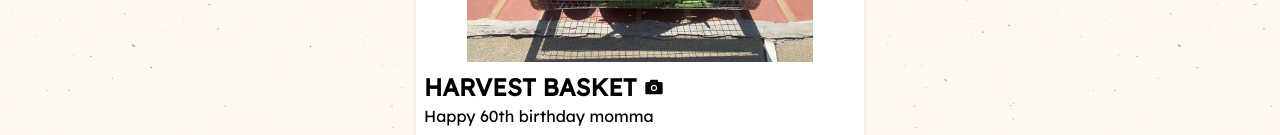
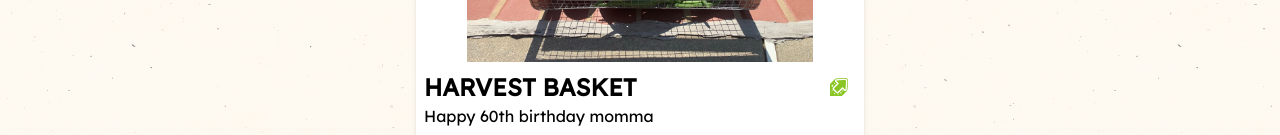
Before and after one commit to delafields/personal-site, a Next.js app: page /IRLprojects in a window 1280 px wide. Shown: the part 2358-2493 px from the top of the page. Built offline with nearby package versions, Linux system fonts and the light colour scheme.

Commit message:
Changed icon library & how they're displayed.

```diff
--- a/components/ProjectCard.js
+++ b/components/ProjectCard.js
@@ -1,8 +1,9 @@
-import { YoutubeFilled, GithubFilled, CameraFilled } from '@ant-design/icons'
+import { CgWebsite } from "react-icons/cg";
+import { SiYoutube, SiImgur, SiGithub } from 'react-icons/si';
 import Image from 'next/image'
 
 export default function ProjectCard({
-  type, title, description, imgSrc, date, youtubeLink, githubLink, imgurLink
+  type, title, description, imgSrc, date, youtubeLink, githubLink, imgurLink, websiteLink
 }) {
 
   return (
@@ -20,13 +21,14 @@ export default function ProjectCard({
         : null
       }
       <div className="flex flex-col grow justify-around">
-        <div className="flex content-center items-center mt-2">
+        <div className="flex content-center items-center justify-between mt-2">
           <h5 className="lg:text-2xl font-bold uppercase">
             {title}
           </h5>
+          <div className="flex">
           {
             youtubeLink ?
-            (<YoutubeFilled
+            (<SiYoutube
               className="cursor-pointer hover:opacity-60 m-2"
               style={{ fontSize: '18px', color: 'red' }}
               onClick={()=> window.open(youtubeLink, "_blank")}
@@ -34,7 +36,7 @@ export default function ProjectCard({
           }
           {
             githubLink ?
-            (<GithubFilled
+            (<SiGithub
               className="cursor-pointer hover:opacity-60 m-2"
               style={{ fontSize: '18px', color: 'black' }}
               onClick={()=> window.open(youtubeLink, "_blank")}
@@ -42,12 +44,21 @@ export default function ProjectCard({
           }
           {
             imgurLink ?
-            (<CameraFilled
+            (<SiImgur
               className="cursor-pointer hover:opacity-60 m-2"
-              style={{ fontSize: '18px', color: 'black' }}
+              style={{ fontSize: '18px', color: '#89C623' }}
               onClick={()=> window.open(imgurLink, "_blank")}
             />) : null
           }
+          {
+            websiteLink ?
+            (<CgWebsite
+              className="cursor-pointer hover:opacity-60 m-2"
+              style={{ fontSize: '18px', color: 'blue' }}
+              onClick={()=> window.open(websiteLink, "_blank")}
+            />) : null
+          }
+          </div>
           </div>
         <p className="">{description}</p>
       <div className="border-t-2 border-slate-700 mt-2 text-center">
@@ -57,46 +68,3 @@ export default function ProjectCard({
   </div>
   )
 }
-
-{/* <div className="bg-white h-full max-w-md shadow-md p-2 flex flex-col rounded-lg cursor-pointer hover:shadow-lg">
-<img
-  className="h-3/6"
-  src={imgSrc}
-  alt={title}
-/>
-<div className="flex flex-col">
-  <div className="flex content-center items-center mt-2">
-    <h5 className="text-2xl font-bold uppercase">
-      {title}
-    </h5>
-    {
-      youtubeLink ?
-      (<YoutubeFilled
-        className="cursor-pointer hover:opacity-60 m-2"
-        style={{ fontSize: '18px', color: 'red' }}
-        onClick={()=> window.open(youtubeLink, "_blank")}
-      />) : null
-    }
-    {
-      githubLink ?
-      (<GithubFilled
-        className="cursor-pointer hover:opacity-60 m-2"
-        style={{ fontSize: '18px', color: 'black' }}
-        onClick={()=> window.open(youtubeLink, "_blank")}
-      />) : null
-    }
-    {
-      imgurLink ?
-      (<CameraFilled
-        className="cursor-pointer hover:opacity-60 m-2"
-        style={{ fontSize: '18px', color: 'black' }}
-        onClick={()=> window.open(imgurLink, "_blank")}
-      />) : null
-    }
-    </div>
-  <p className="">{description}</p>
-<div className="border-t-2 border-slate-700 mt-2 text-center">
-  <p className="mt-2">{date}</p>
-</div>
-</div>
-</div> */}
--- a/components/ProjectWrapper.js
+++ b/components/ProjectWrapper.js
@@ -9,7 +9,6 @@ export default function ProjectWrapper({ pageTitle, children }) {
           <a className="hover:opacity-60 font-bold">home</a>
         </Link>
       </div>
-      {/* <div className="grid mx-12 auto-rows-auto sm:grid-cols-1 md:grid-cols-2 lg:grid-cols-3 xl-grid-cols-4 gap-5 p-4"> */}
       <div className="flex flex-col items-center pt-8">
         {children}
       </div>
--- a/package.json
+++ b/package.json
@@ -9,13 +9,12 @@
     "lint": "next lint"
   },
   "dependencies": {
-    "@ant-design/icons": "^4.7.0",
-    "antd": "^4.19.2",
     "autoprefixer": "^10.4.4",
     "next": "12.1.0",
     "postcss": "^8.4.12",
     "react": "17.0.2",
     "react-dom": "17.0.2",
+    "react-icons": "^4.3.1",
     "tailwindcss": "^3.0.23"
   },
   "devDependencies": {
--- a/pages/IRLprojects.js
+++ b/pages/IRLprojects.js
@@ -18,6 +18,7 @@ export default function IRLprojects() {
             youtubeLink={project.youtubeLink}
             githubLink={project.githubLink}
             imgurLink={project.imgurLink}
+            websiteLink={project.websiteLink}
           />
           )
         }
--- a/pages/codeProjects.js
+++ b/pages/codeProjects.js
@@ -18,6 +18,7 @@ export default function codeprojects() {
             youtubeLink={project.youtubeLink}
             githubLink={project.githubLink}
             imgurLink={project.imgurLink}
+            websiteLink={project.websiteLink}
           />
           )
         }
```
Also changed, not shown: 1 other file (tests, documents, lock files or other folders).
